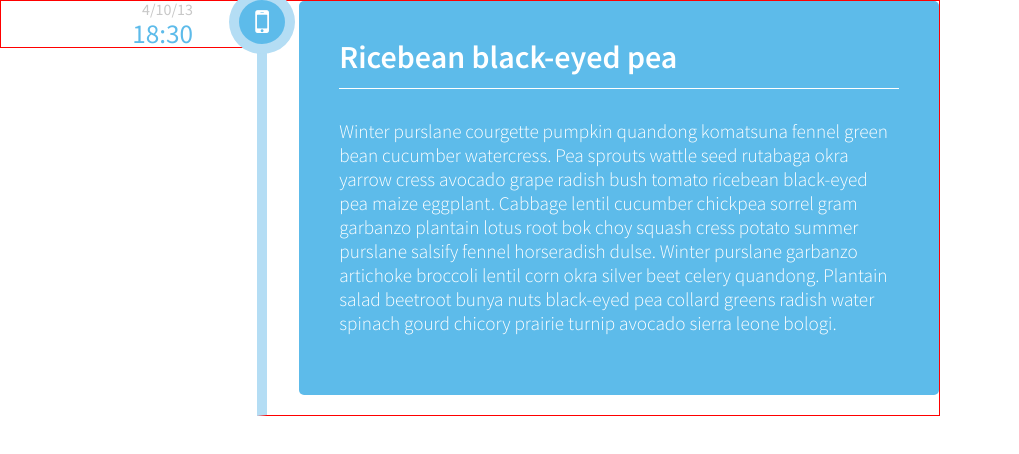
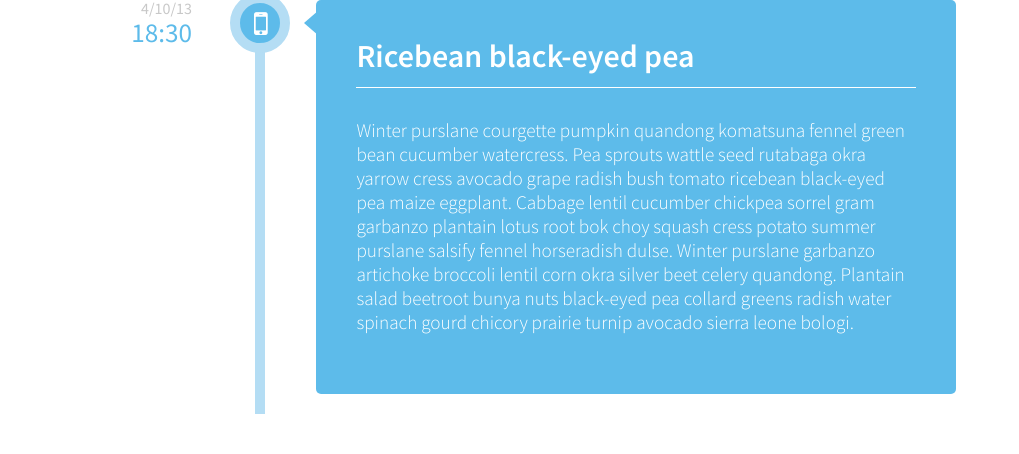
Before and after one commit to alexanderallis/Timeline, a plain HTML site: page index.html in a window 1280 px wide. Shown: the whole page, without its empty margins (0-1019 px from the left). Drawn offline with Linux system fonts and the light colour scheme.

Commit message:
complete first section with arrow and working icon container

```diff
--- a/assets/css/index.css
+++ b/assets/css/index.css
@@ -3,14 +3,14 @@
 }
 
 .metabox {
-    border-style: solid;
+    border-style: none;
     border-width: thin;
     border-color:red;
 }
 
 aside {
     width:15%;
-    border-style: solid;
+    border-style: none;
     border-width: 1px;
     border-color:red;
     padding-right:60px;
@@ -30,29 +30,68 @@ aside {
     font-size: 1.7em;
   }
 
+  .icon_container {
+    position: absolute;
+    vertical-align: top;
+    display: inline-block;
+    border-style: solid;
+    border-width: 10px;
+    border-color: B4DDF4;
+    border-radius:50%;
+    background-color: 5DBBEA;
+    width:40px;
+    height:40px;
+    margin-left:-25px;
+    margin-top:-7px;
+  }
+
   i{
       position: absolute;
       vertical-align: top;
       display: inline-block;
-      margin-left:-28px;
+      margin-top:5px;
+      /*margin-left:-28px;
       margin-top:-10px;
-      padding:6px 16px;
+      padding:6px 3px;
       border-style: solid;
       border-width: 10px;
       border-color: B4DDF4;
       border-radius:50%;
-      background-color: 5DBBEA;
+      background-color: 5DBBEA;*/
       z-index: 0;
 
+
   }
+
+.arrow-container{
+    position: absolute;
+    display: inline-block;
+    vertical-align: top;
+    margin-left: -12px;
+}
+
+.arrow-left {
+    position: absolute;
+    width: 0;
+    height: 0;
+    border-top: 13px solid transparent;
+    border-bottom: 13px solid transparent;
+
+    border-right:15px solid #5DBBEA;
+    display:inline-block;
+    vertical-align: top;
+    margin-top:10px;
+    margin-right:500px;
+
+}
 
 .fa {
     color:white;
 }
 
 section {
-  padding-left:2.5%;
-  border-style:solid;
+  padding-left:4%;
+  border-style:none;
   border-color:red;
   border-width:1px;
   border-left-style:solid;
--- a/index.html
+++ b/index.html
@@ -12,19 +12,25 @@
 
   </header>
 
-
+  <div class="metabox">
     <aside>
       <h3>4/10/13</h3>
       <h2>18:30</h2>
     </aside>
-    <i class="fa fa-mobile fa-2x"></i>
+    <div class="icon_container">
+      <i class="fa fa-mobile fa-2x fa-fw "></i>
+    </div>
     <section>
+      <div class="arrow-container">
+        <div class="arrow-left"></div>
+      </div>
       <div class="blue-box">
         <h1>Ricebean black-eyed pea</h1>
         <p>Winter purslane courgette pumpkin quandong komatsuna fennel green bean cucumber watercress. Pea sprouts wattle seed rutabaga okra yarrow cress avocado grape radish bush tomato ricebean black-eyed pea maize eggplant. Cabbage lentil cucumber chickpea sorrel gram garbanzo plantain lotus root bok choy squash cress potato summer purslane salsify fennel horseradish dulse. Winter purslane garbanzo artichoke broccoli lentil corn okra silver beet celery quandong. Plantain salad beetroot bunya nuts black-eyed pea collard greens radish water spinach gourd chicory prairie turnip avocado sierra leone bologi.
         </p>
       </div>
     </section>
+  </div>
 
 
 
```
